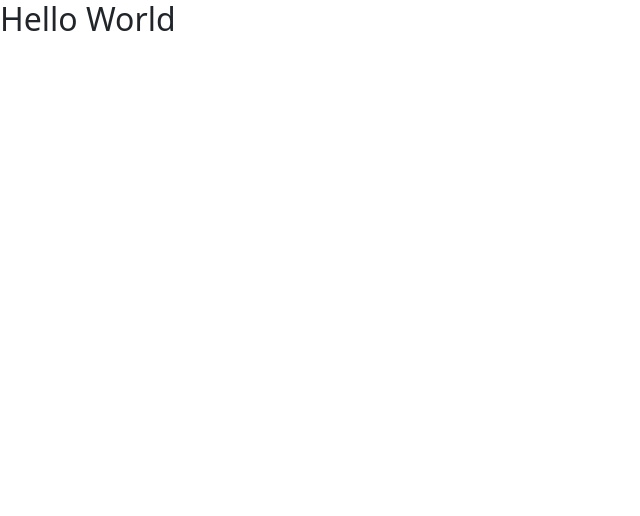
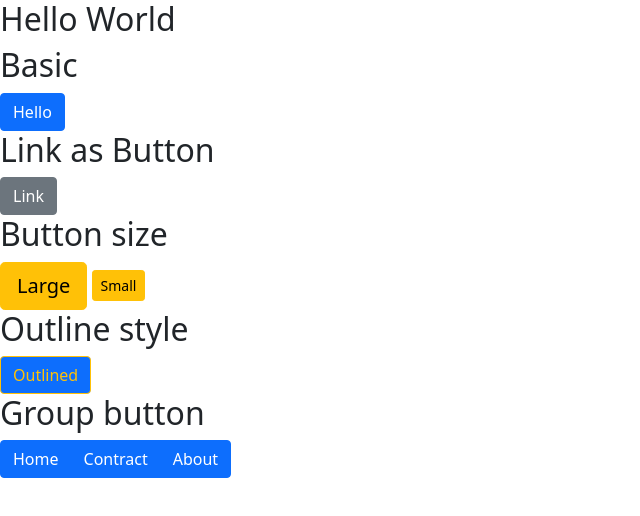
Before and after one commit to TrungDevTh/Boostrap5Tutorial, a plain HTML site: page index.html in a window 1280 px wide. Shown: the whole page, without its empty margins (0-640 px from the left). Drawn offline with nearby package versions, Linux system fonts and the light colour scheme.

Commit message:
Button & Link

```diff
--- a/index.html
+++ b/index.html
@@ -11,6 +11,28 @@
 <body>
     <h2>Hello World</h2>
 
+
+    <!--Basic Button-->
+    <h2>Basic</h2>
+    <button class="btn btn-primary">Hello</button>
+    <!--Anchor tag as button -->
+    <h2>Link as Button</h2>
+    <a href="#" class="btn btn-secondary">Link</a>
+    <!--Button Size-->
+    <h2>Button size</h2>
+    <a href="#" class="btn btn-warning btn-lg">Large</a>
+    <a href="#" class="btn btn-warning btn-sm">Small</a>
+    <!--outlined style-->
+    <h2>Outline style</h2>
+    <a href="#" class="btn btn-primary btn-outline-warning">Outlined</a>
+    <!--Group Button-->
+    <h2>Group button</h2>
+    <div class="btn-group">
+        <a href="#" class="btn btn-primary">Home</a>
+        <a href="#" class="btn btn-primary">Contract</a>
+        <a href="#" class="btn btn-primary">About</a>
+    </div>
+
     <script src="https://cdn.jsdelivr.net/npm/@popperjs/core@2.9.2/dist/umd/popper.min.js" integrity="sha384-IQsoLXl5PILFhosVNubq5LC7Qb9DXgDA9i+tQ8Zj3iwWAwPtgFTxbJ8NT4GN1R8p" crossorigin="anonymous"></script>
     <script src="https://cdn.jsdelivr.net/npm/bootstrap@5.0.2/dist/js/bootstrap.min.js" integrity="sha384-cVKIPhGWiC2Al4u+LWgxfKTRIcfu0JTxR+EQDz/bgldoEyl4H0zUF0QKbrJ0EcQF" crossorigin="anonymous"></script>
 
```
